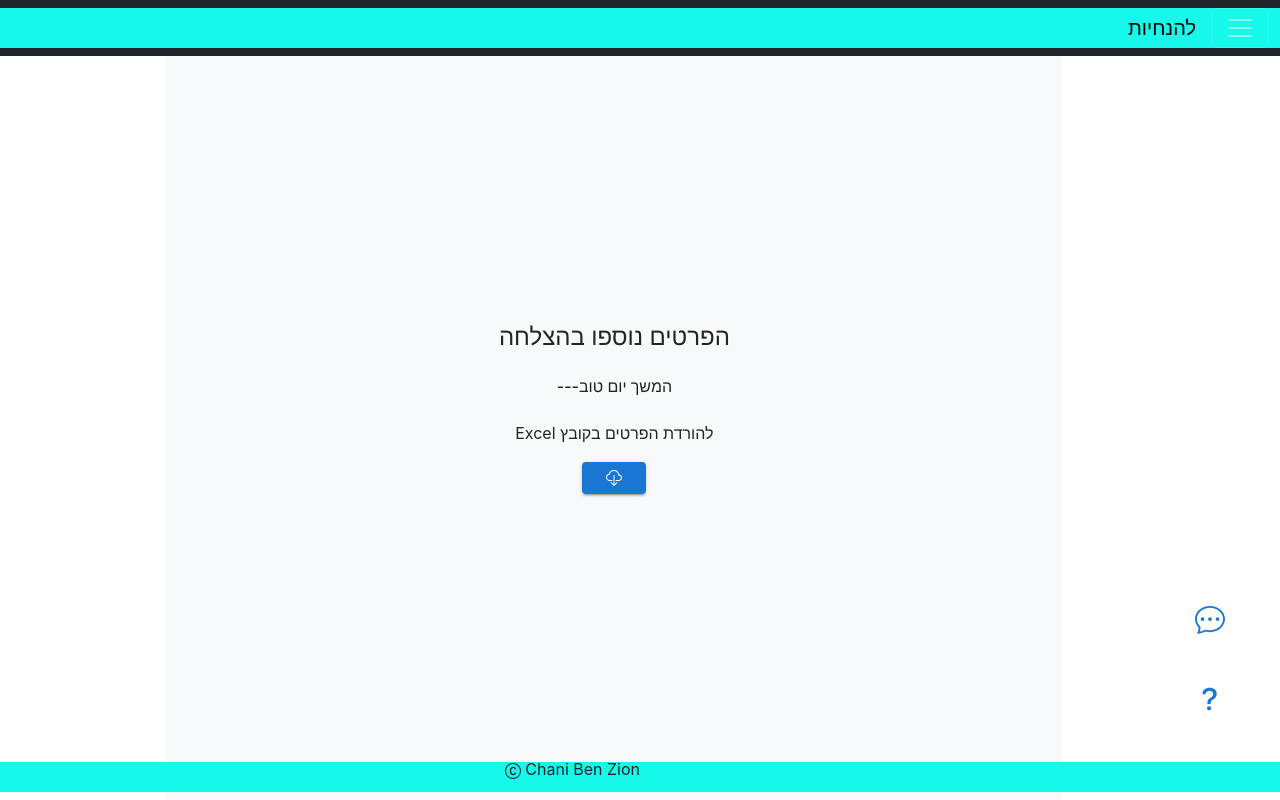
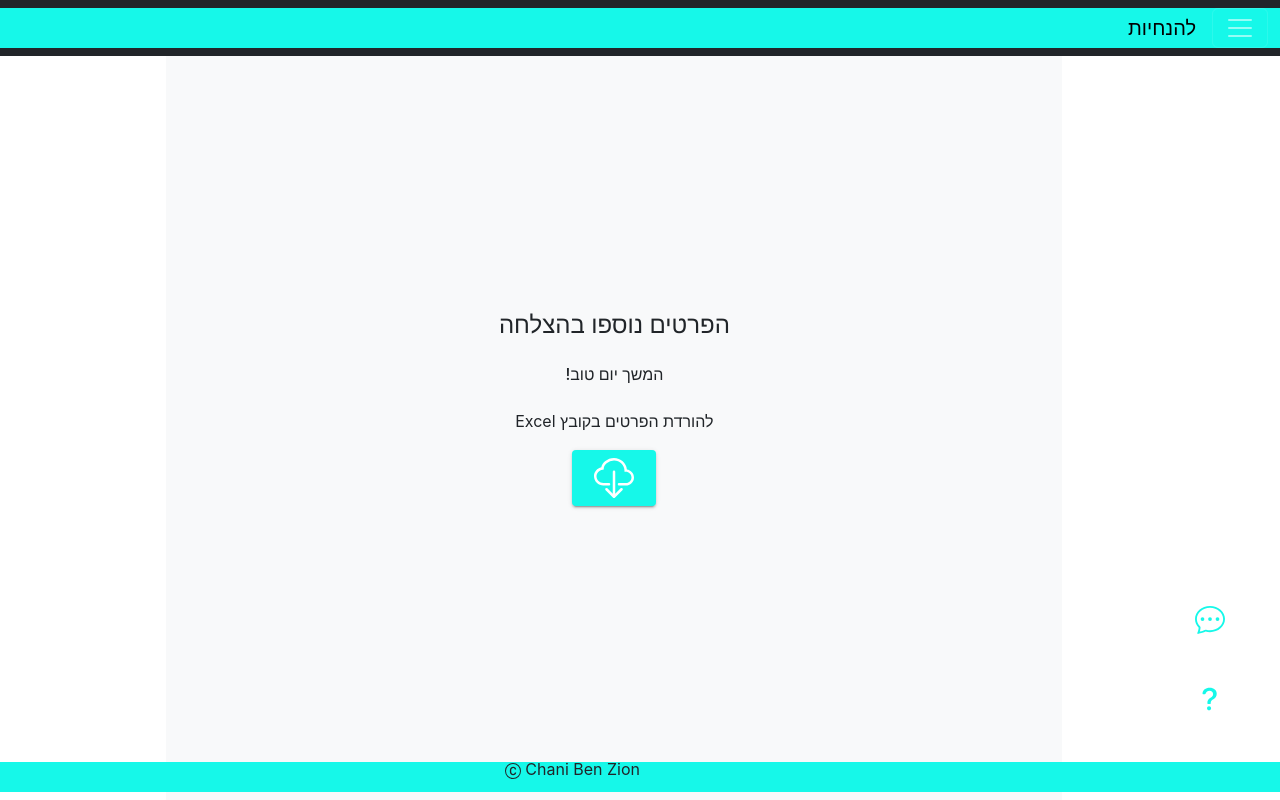
Before and after one commit to 214211096/practicum_client, a React (Create React App) app: page /success/1 in a window 1280 px wide. Built offline with nearby package versions, Linux system fonts and the light colour scheme; the HTML template or start-up script is replaced by a standard one.

Commit message:
commit m2

```diff
--- a/src/App.js
+++ b/src/App.js
@@ -22,27 +22,26 @@ function App() {
 
         <MyRouter/>
 
-        <Button variant="text" size="medium" style={{bottom: "10%",position:"absolute",right:"3%",borderRadius:"45%"}} onClick={()=>{navigate('/guidence')}}>
+        <Button variant="text" size="medium" style={{bottom: "10%",position:"absolute",right:"3%",borderRadius:"50%",color:"rgb(22, 248, 233)"}} onClick={()=>{navigate('/guidence')}}>
         <svg xmlns="http://www.w3.org/2000/svg" width="30" height="30" fill="currentColor" class="bi bi-question-lg" viewBox="0 0 16 16">
   <path fill-rule="evenodd" d="M4.475 5.458c-.284 0-.514-.237-.47-.517C4.28 3.24 5.576 2 7.825 2c2.25 0 3.767 1.36 3.767 3.215 0 1.344-.665 2.288-1.79 2.973-1.1.659-1.414 1.118-1.414 2.01v.03a.5.5 0 0 1-.5.5h-.77a.5.5 0 0 1-.5-.495l-.003-.2c-.043-1.221.477-2.001 1.645-2.712 1.03-.632 1.397-1.135 1.397-2.028 0-.979-.758-1.698-1.926-1.698-1.009 0-1.71.529-1.938 1.402-.066.254-.278.461-.54.461h-.777ZM7.496 14c.622 0 1.095-.474 1.095-1.09 0-.618-.473-1.092-1.095-1.092-.606 0-1.087.474-1.087 1.091S6.89 14 7.496 14Z"/>
 </svg>
 
         </Button>
-        <Button variant="text" size="medium" style={{bottom: "20%",position:"absolute",right:"3%",borderRadius:"45%"}} >
+        <Button variant="text" size="medium" style={{bottom: "20%",position:"absolute",right:"3%",borderRadius:"50%",color:"rgb(22, 248, 233)"}} >
         <svg xmlns="http://www.w3.org/2000/svg" width="30" height="30" fill="currentColor" class="bi bi-chat-dots" viewBox="0 0 16 16">
   <path d="M5 8a1 1 0 1 1-2 0 1 1 0 0 1 2 0zm4 0a1 1 0 1 1-2 0 1 1 0 0 1 2 0zm3 1a1 1 0 1 0 0-2 1 1 0 0 0 0 2z"/>
   <path d="m2.165 15.803.02-.004c1.83-.363 2.948-.842 3.468-1.105A9.06 9.06 0 0 0 8 15c4.418 0 8-3.134 8-7s-3.582-7-8-7-8 3.134-8 7c0 1.76.743 3.37 1.97 4.6a10.437 10.437 0 0 1-.524 2.318l-.003.011a10.722 10.722 0 0 1-.244.637c-.079.186.074.394.273.362a21.673 21.673 0 0 0 .693-.125zm.8-3.108a1 1 0 0 0-.287-.801C1.618 10.83 1 9.468 1 8c0-3.192 3.004-6 7-6s7 2.808 7 6c0 3.193-3.004 6-7 6a8.06 8.06 0 0 1-2.088-.272 1 1 0 0 0-.711.074c-.387.196-1.24.57-2.634.893a10.97 10.97 0 0 0 .398-2z"/>
 </svg>
 
         </Button>
-        {/* <footer className="container-fluid justify-content-end" style={{ position: "absolute",bottom: "0",width: "100%",height: "8%",backgroundColor: "red"}}>
-      <h5>My App</h5>
-     </footer> */} <nav className="navbar navbar-dark  fixed-bottom" >
+
+      <nav className="navbar navbar-dark  fixed-bottom" >
           <div className="container-fluid " style={{backgroundColor:" rgb(22, 248, 233)"}}>
             <label className="navbar-brand" style={{color:"black",height:"30px"}}> </label>
             <p style={{position:"absolute",right:"50%"}}>
 
-              <svg xmlns="http://www.w3.org/2000/svg" width="16" height="16" fill="currentColor" class="bi bi-c-circle" viewBox="0 0 16 16">
+              <svg xmlns="http://www.w3.org/2000/svg" width="16" height="16" fill="currentColor" class="bi bi-c-circle" viewBox="0 0 16 16" >
   <path d="M1 8a7 7 0 1 0 14 0A7 7 0 0 0 1 8Zm15 0A8 8 0 1 1 0 8a8 8 0 0 1 16 0ZM8.146 4.992c-1.212 0-1.927.92-1.927 2.502v1.06c0 1.571.703 2.462 1.927 2.462.979 0 1.641-.586 1.729-1.418h1.295v.093c-.1 1.448-1.354 2.467-3.03 2.467-2.091 0-3.269-1.336-3.269-3.603V7.482c0-2.261 1.201-3.638 3.27-3.638 1.681 0 2.935 1.054 3.029 2.572v.088H9.875c-.088-.879-.768-1.512-1.729-1.512Z"/>
 </svg>     Chani Ben Zion</p>
             {/* <button className="navbar-toggler" style={{color:"black"}} onClick={()=>{navigate('/guidence')}}>
--- a/src/components/Success.js
+++ b/src/components/Success.js
@@ -21,11 +21,11 @@ export default function Succsses(){
     return(
         <div className="div-location row padd" >
             <h4 className="padding-a">הפרטים נוספו בהצלחה</h4>
-            <h6 className="direct">המשך יום טוב---</h6>
+            <h6 className="direct">המשך יום טוב!</h6>
             <label className="direct padding-a">להורדת הפרטים בקובץ Excel</label>
             <div>
-                <Button variant="contained" size="large" onClick={download}>
-                <svg xmlns="http://www.w3.org/2000/svg" width="16" height="16" fill="currentColor" class="bi bi-cloud-download" viewBox="0 0 16 16">
+                <Button variant="contained" size="large" onClick={download} style={{backgroundColor:"rgb(22, 248, 233)"}}>
+                <svg xmlns="http://www.w3.org/2000/svg" width="40" height="40" fill="currentColor" class="bi bi-cloud-download" viewBox="0 0 16 16">
   <path d="M4.406 1.342A5.53 5.53 0 0 1 8 0c2.69 0 4.923 2 5.166 4.579C14.758 4.804 16 6.137 16 7.773 16 9.569 14.502 11 12.687 11H10a.5.5 0 0 1 0-1h2.688C13.979 10 15 8.988 15 7.773c0-1.216-1.02-2.228-2.313-2.228h-.5v-.5C12.188 2.825 10.328 1 8 1a4.53 4.53 0 0 0-2.941 1.1c-.757.652-1.153 1.438-1.153 2.055v.448l-.445.049C2.064 4.805 1 5.952 1 7.318 1 8.785 2.23 10 3.781 10H6a.5.5 0 0 1 0 1H3.781C1.708 11 0 9.366 0 7.318c0-1.763 1.266-3.223 2.942-3.593.143-.863.698-1.723 1.464-2.383z"/>
   <path d="M7.646 15.854a.5.5 0 0 0 .708 0l3-3a.5.5 0 0 0-.708-.708L8.5 14.293V5.5a.5.5 0 0 0-1 0v8.793l-2.146-2.147a.5.5 0 0 0-.708.708l3 3z"/>
 </svg>
```
